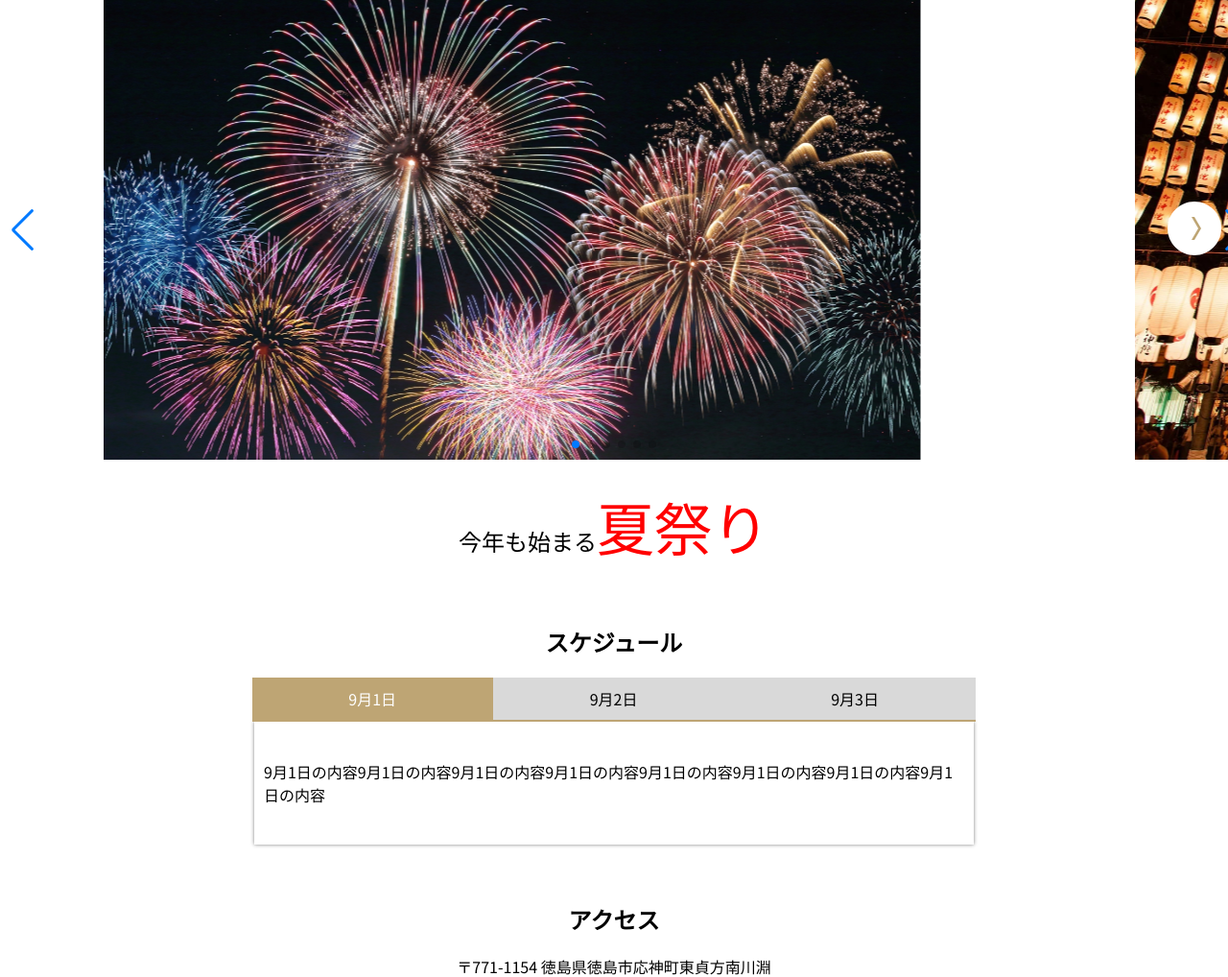
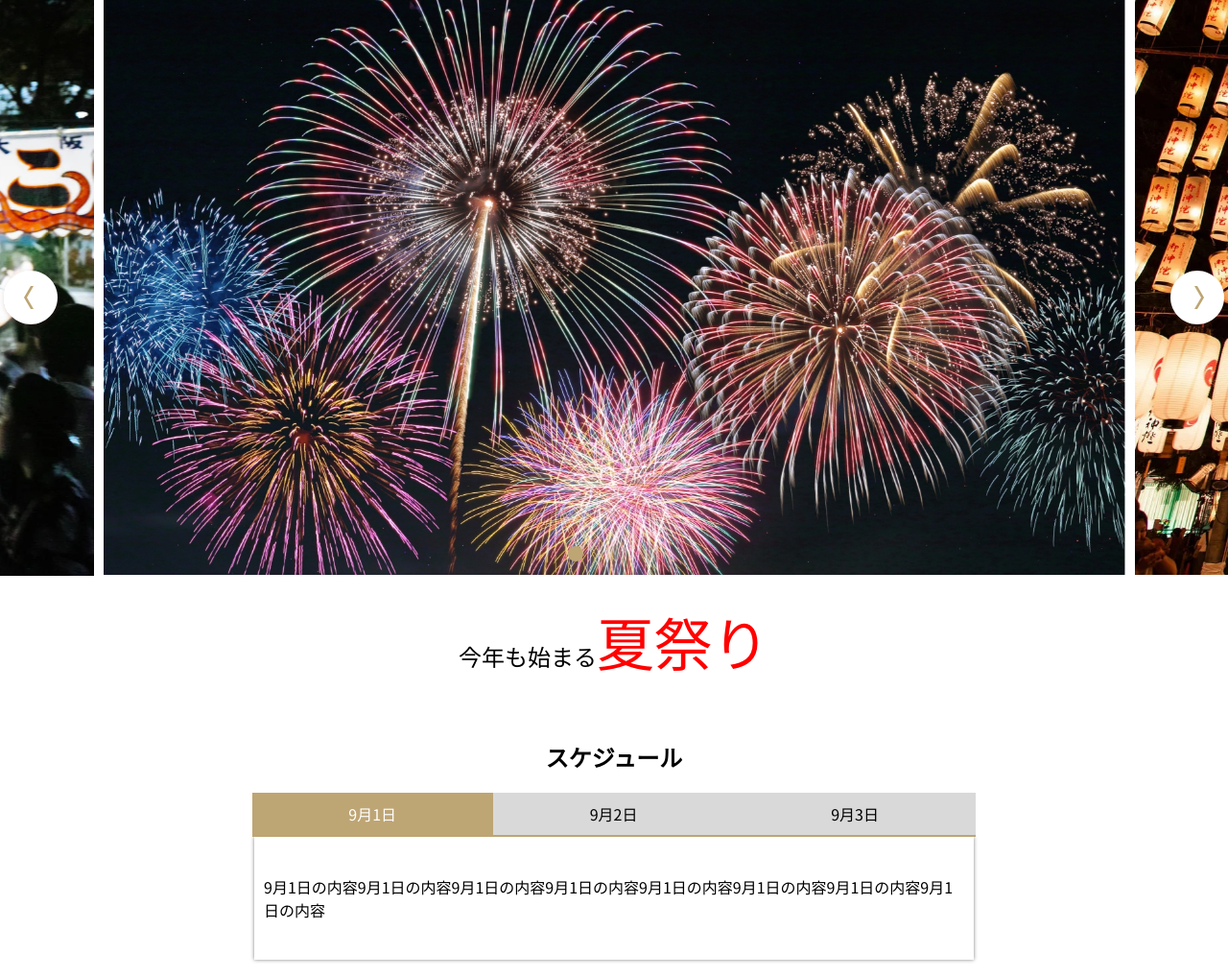
Before and after one commit to komody/dummy_site2, a PHP site: page /php/index.php in a window 1280 px wide. Shown: the part 70-1088 px from the top of the page at 96% size. Run offline with PHP 8.4, Linux system fonts and the light colour scheme.

Commit message:
feature/swiper追加

```diff
--- a/css/style.css
+++ b/css/style.css
@@ -149,10 +149,33 @@ ul{
 }
 
 .swiper-slide img {
-  width: 80%;
+  width: 100%;
   height: 100%;
   display: block;
   object-fit: cover;
+}
+
+.slide-btn-prev,.slide-btn-next{
+  font-size: 12px;
+  line-height: 40px;
+  text-align: center;
+  position: absolute;
+  top: calc(50% - 20px);
+  z-index: 10;
+  cursor: pointer;
+}
+.slide-btn-prev{
+  left: 0;
+}
+.slide-btn-next{
+  right: 0;
+}
+
+.swiper-pagination-bullet {
+  width: 16px !important;
+  height: 16px !important;
+  margin: 0 12px !important;
+  background-color: #BEA574 !important;
 }
 
 .catch_copy p{
@@ -303,6 +326,10 @@ ul{
   text-align: center;
 }
 
+.confirm h2{
+  padding-top: 20px;
+}
+
 .confirm table{
   margin: 20px auto;
   text-align: left;
@@ -357,7 +384,7 @@ ul{
 }
 
 .thanks{
-  margin-top: 60px;
+  padding-top: 8px;
   width: 90%;
   margin-right: auto;
   margin-left : auto;
--- a/php/index.php
+++ b/php/index.php
@@ -9,7 +9,7 @@
   <link rel="preconnect" href="https://fonts.gstatic.com" crossorigin>
   <link href="https://fonts.googleapis.com/css2?family=Noto+Sans+JP:wght@100..900&display=swap" rel="stylesheet">
   <link rel="stylesheet" href="../css/style.css">
-  <link rel="stylesheet" href="https://cdn.jsdelivr.net/npm/swiper@11/swiper-bundle.min.css" />
+  <link rel="stylesheet" href="https://cdn.jsdelivr.net/npm/swiper@8/swiper-bundle.min.css" />
 </head>
 
 <body>
@@ -20,14 +20,12 @@
       <div class="swiper-slide"><img src="../img/slide_1.jpg" alt=""></div>
       <div class="swiper-slide"><img src="../img/slide_2.jpg" alt=""></div>
       <div class="swiper-slide"><img src="../img/slide_3.jpg" alt=""></div>
-      <div class="swiper-slide"><img src="../img/slide_1.jpg" alt=""></div>
-      <div class="swiper-slide"><img src="../img/slide_2.jpg" alt=""></div>
-      <div class="swiper-slide"><img src="../img/slide_3.jpg" alt=""></div>
     </div>
-    <div class="swiper-button-next"><img src="../img/slide-btn-next.svg" alt="#"></div>
-    <div class="swiper-button-prev"></div>
+    <div class="slide-btn-next"><img src="../img/slide-btn-next.svg" alt="#"></div>
+    <div class="slide-btn-prev"><img src="../img/slide-btn-prev.svg" alt="#"></div>
     <div class="swiper-pagination"></div>
   </div>
+
   <section class="catch_copy">
     <p>今年も始まる<span>夏祭り</span></p>
   </section>
@@ -89,7 +87,6 @@
   <script src="https://cdn.jsdelivr.net/npm/swiper@8/swiper-bundle.min.js"></script>
   <script>
     var swiper = new Swiper(".mySwiper", {
-      // slidesPerView: 2,
       spaceBetween: 10,
       loop: true,
       centeredSlides: true,
@@ -99,8 +96,8 @@
         clickable: true,
       },
       navigation: {
-        nextEl: ".swiper-button-next",
-        prevEl: ".swiper-button-prev",
+        nextEl: ".slide-btn-next",
+        prevEl: ".slide-btn-prev",
       },
     });
     </script>
```
